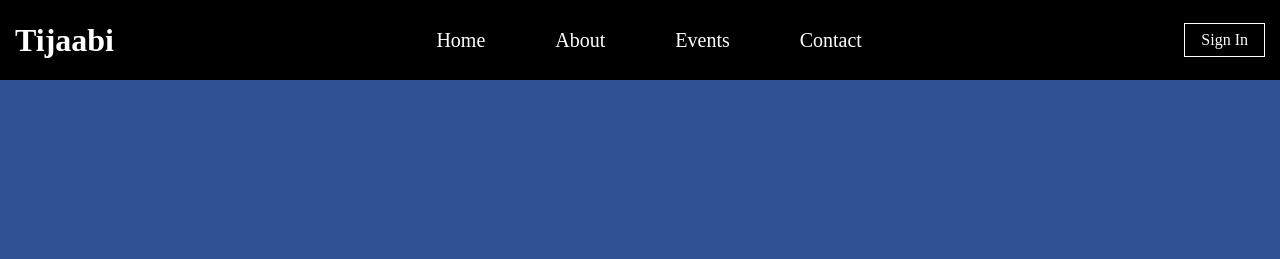
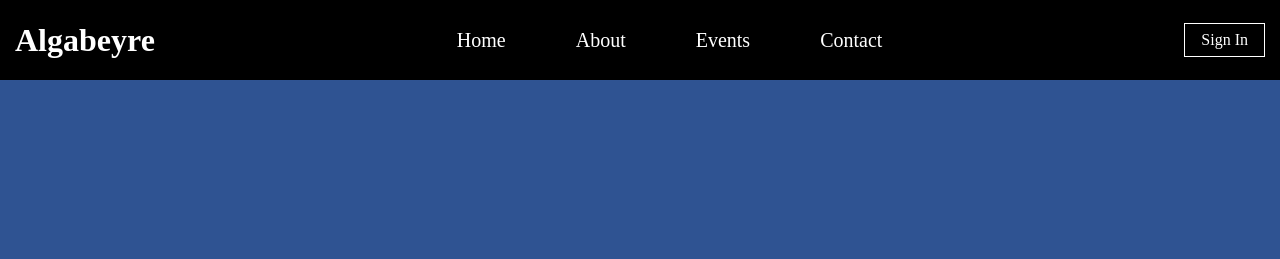
Before and after one commit to Algabeyre/tijaabi, a plain HTML site: page index.html in a window 1280 px wide. Shown: the top 259 px of the page. Drawn offline with nearby package versions, Linux system fonts and the light colour scheme.

Commit message:
Update index.html

```diff
--- a/index.html
+++ b/index.html
@@ -13,7 +13,7 @@
 </head>
 <body>
     <header>
-        <div class="logo">Tijaabi</div>
+        <div class="logo">Algabeyre</div>
         <ul class="navlist">
             <li><a href="#" class="active">Home</a></li>
             <li><a href="#">About</a></li>
```
